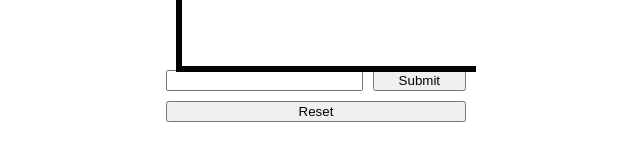
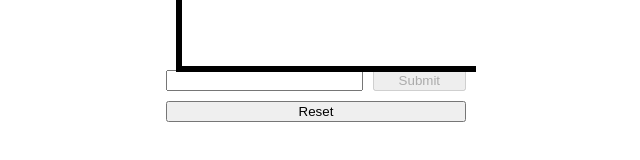
Before and after one commit to nick96/hangman-game, a React (Create React App) app: page / in a window 1280 px wide. Shown: the part 626-786 px from the top of the page, without its empty margins (324-964 px from the left). Built offline with nearby package versions, Linux system fonts and the light colour scheme.

Commit message:
Fix issue where submitting an empty letter selection caused an infinite loop
As we're using the input as a regular expression, the app was handing on empty
input ("") because that matches everything so the `matchAll` function wasn't
returning.

```diff
--- a/src/App.tsx
+++ b/src/App.tsx
@@ -48,6 +48,13 @@ const LetterInputContainer = styled.div`
   grid-template-columns: repeat(3, 1fr);
   grid-gap: 10px;
   grid-row: 4;
+`;
+
+const LetterInputForm = styled.form`
+  display: grid;
+  grid-template-columns: repeat(3, 1fr);
+  grid-gap: 10px;
+  grid-column: 1 / 4;
 `;
 
 const TextInput = styled.input`
@@ -142,6 +149,10 @@ const LetterInput: React.FunctionComponent<{
   const [letter, setLetter] = React.useState("");
 
   const updateGameState = (letter: string) => {
+    if (letter.trim() === "") {
+      return;
+    }
+
     if (gameState.selectedLetters.includes(letter)) {
       alert(`You've already selected '${letter}'`);
       return;
@@ -196,20 +207,29 @@ const LetterInput: React.FunctionComponent<{
 
   return (
     <LetterInputContainer>
+      <LetterInputForm>
         <TextInput
           type="text"
           size={1}
           maxLength={1}
+          minLength={1}
           onChange={(e) => setLetter(e.target.value)}
           value={letter}
           disabled={gameState.playerStatus !== PlayerStatus.Play}
         />
         <LetterSubmitButton
-        onClick={() => updateGameState(letter)}
-        disabled={gameState.playerStatus !== PlayerStatus.Play}
+          onClick={(e) => {
+            updateGameState(letter);
+            e.preventDefault();
+          }}
+          disabled={
+            gameState.playerStatus !== PlayerStatus.Play || letter.trim() === ""
+          }
+          type="submit"
         >
           Submit
         </LetterSubmitButton>
+      </LetterInputForm>
       <ResetButton onClick={resetGameState}>Reset</ResetButton>
     </LetterInputContainer>
   );
```
Lines whose indentation alone changed are shown as unchanged.
